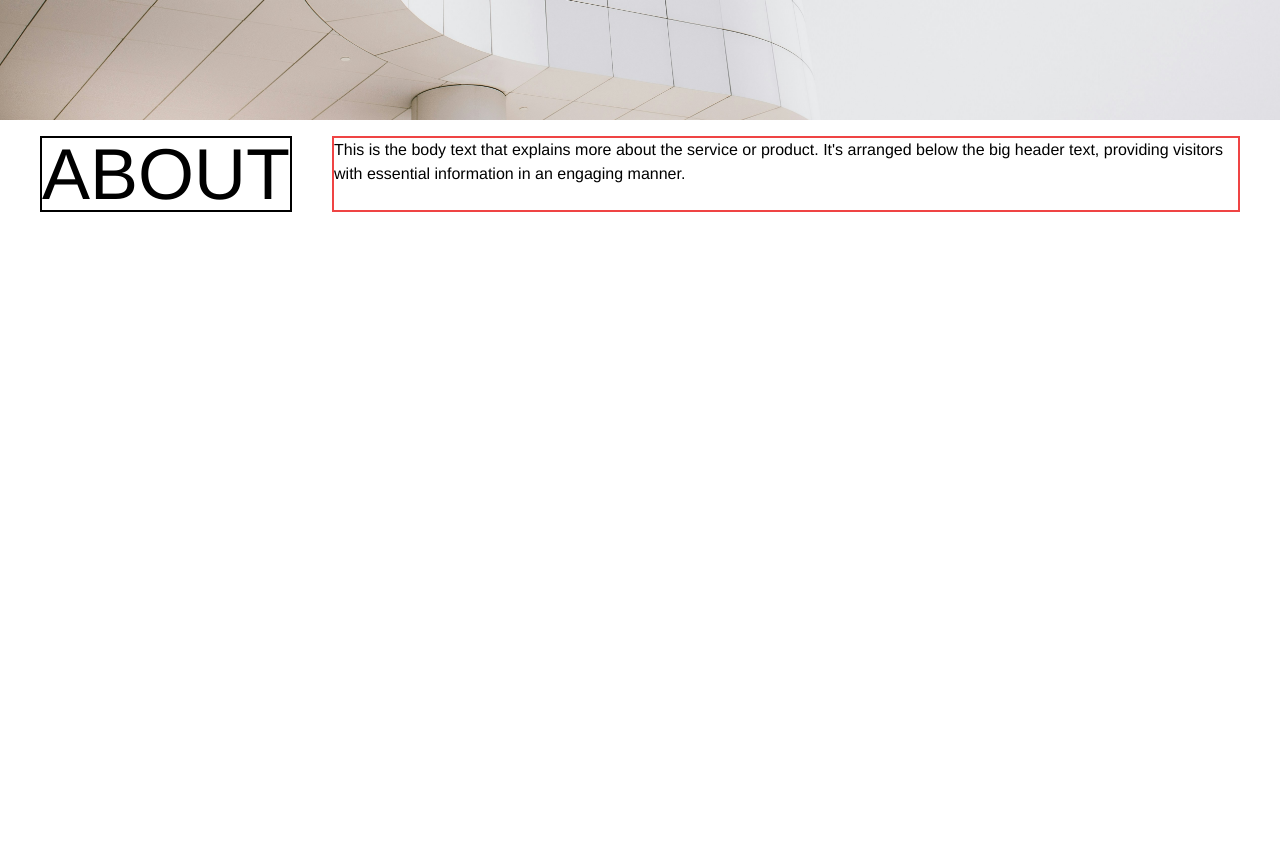
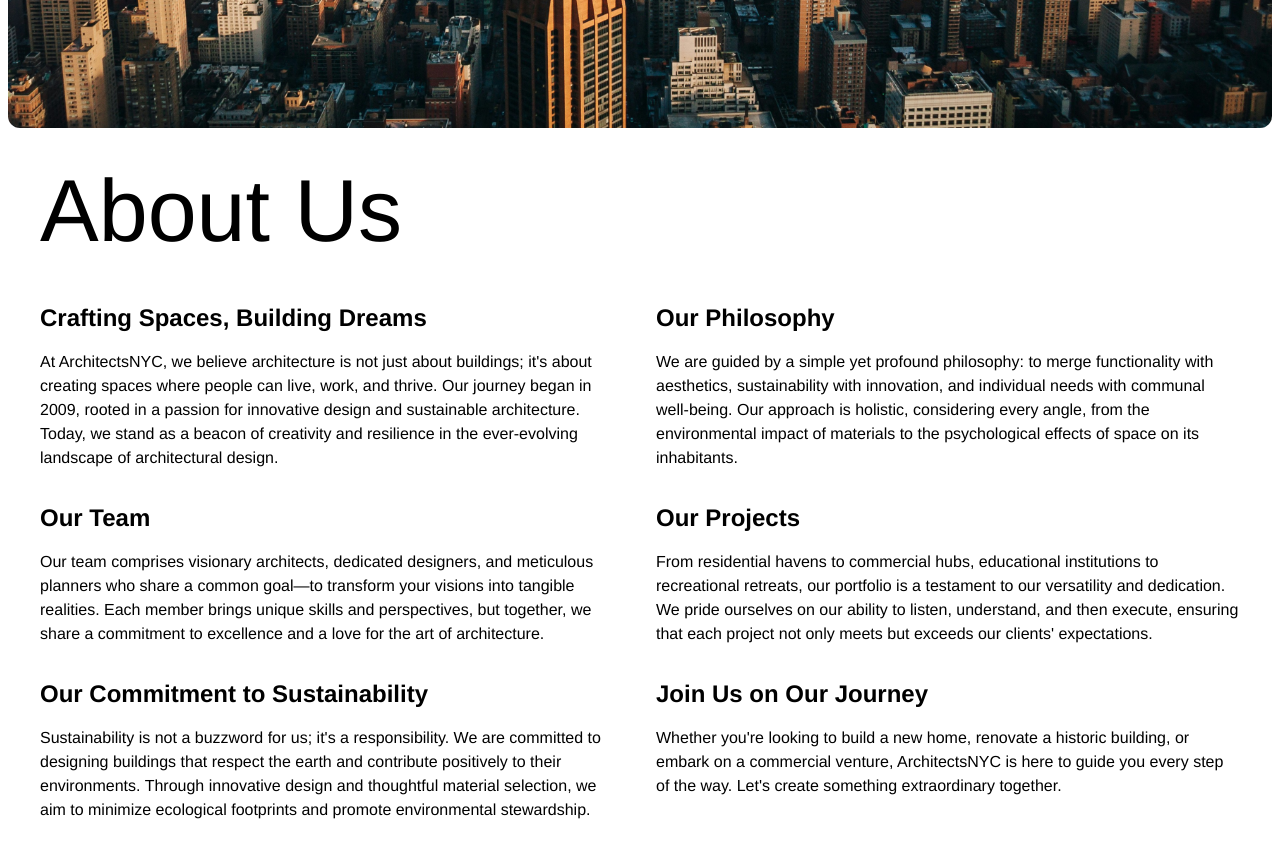
Before and after one commit to paradimes/lp-2, a React (Vite) app in the folder client/: page /about in a window 1280 px wide. Shown: the part 480-1338 px from the top of the page. Before the commit the page ends 800 px from the top, so only its background shows below. Built offline with nearby package versions, Linux system fonts and the light colour scheme.

Commit message:
completed about page

```diff
--- /dev/null
+++ b/client/src/components/AboutSection.tsx
@@ -0,0 +1,81 @@
+export default function AboutSection() {
+  return (
+    <div className="about-page mx-5 md:mx-10 mb-8 py-4 ">
+      {/* <h1 className="text-4xl font-bold text-left mb-12">About Us</h1> */}
+
+      <div className="grid grid-cols-1 md:grid-cols-2 gap-8">
+        <section>
+          <h2 className="text-2xl font-semibold mb-4">
+            Crafting Spaces, Building Dreams
+          </h2>
+          <p>
+            At ArchitectsNYC, we believe architecture is not just about
+            buildings; it's about creating spaces where people can live, work,
+            and thrive. Our journey began in 2009, rooted in a passion for
+            innovative design and sustainable architecture. Today, we stand as a
+            beacon of creativity and resilience in the ever-evolving landscape
+            of architectural design.
+          </p>
+        </section>
+
+        <section>
+          <h2 className="text-2xl font-semibold mb-4">Our Philosophy</h2>
+          <p>
+            We are guided by a simple yet profound philosophy: to merge
+            functionality with aesthetics, sustainability with innovation, and
+            individual needs with communal well-being. Our approach is holistic,
+            considering every angle, from the environmental impact of materials
+            to the psychological effects of space on its inhabitants.
+          </p>
+        </section>
+
+        <section>
+          <h2 className="text-2xl font-semibold mb-4">Our Team</h2>
+          <p>
+            Our team comprises visionary architects, dedicated designers, and
+            meticulous planners who share a common goal—to transform your
+            visions into tangible realities. Each member brings unique skills
+            and perspectives, but together, we share a commitment to excellence
+            and a love for the art of architecture.
+          </p>
+        </section>
+
+        <section>
+          <h2 className="text-2xl font-semibold mb-4">Our Projects</h2>
+          <p>
+            From residential havens to commercial hubs, educational institutions
+            to recreational retreats, our portfolio is a testament to our
+            versatility and dedication. We pride ourselves on our ability to
+            listen, understand, and then execute, ensuring that each project not
+            only meets but exceeds our clients' expectations.
+          </p>
+        </section>
+
+        <section>
+          <h2 className="text-2xl font-semibold mb-4">
+            Our Commitment to Sustainability
+          </h2>
+          <p>
+            Sustainability is not a buzzword for us; it's a responsibility. We
+            are committed to designing buildings that respect the earth and
+            contribute positively to their environments. Through innovative
+            design and thoughtful material selection, we aim to minimize
+            ecological footprints and promote environmental stewardship.
+          </p>
+        </section>
+
+        <section>
+          <h2 className="text-2xl font-semibold mb-4">
+            Join Us on Our Journey
+          </h2>
+          <p>
+            Whether you're looking to build a new home, renovate a historic
+            building, or embark on a commercial venture, ArchitectsNYC is here
+            to guide you every step of the way. Let's create something
+            extraordinary together.
+          </p>
+        </section>
+      </div>
+    </div>
+  );
+}
--- a/client/src/components/common/Header.tsx
+++ b/client/src/components/common/Header.tsx
@@ -9,7 +9,7 @@
     >
       <button className="bg-black bg-opacity-60 p-[2px] rounded-full">
         <div className="bg-black hover:bg-opacity-60 px-6 py-[3px] rounded-full text-white">
-          ArchitectsYYZ
+          ArchitectsNYC
         </div>
       </button>
 
--- a/client/src/pages/AboutPage.tsx
+++ b/client/src/pages/AboutPage.tsx
@@ -1,5 +1,6 @@
-/* eslint-disable @typescript-eslint/no-unused-vars */
-import bg from "../assets/homeBg.jpeg";
+import bg from "../assets/about.jpeg";
+import AboutSection from "../components/AboutSection";
+import Hero from "../components/Hero";
 import Header from "../components/common/Header";
 
 export default function AboutPage() {
@@ -7,20 +8,15 @@
     <div>
       <div
         id="background-section"
-        className="w-full h-[75vh] bg-cover bg-center flex items-start justify-center"
+        className=" h-[75vh] bg-cover bg-center flex items-start justify-center m-2 rounded-xl box-border"
         style={{ backgroundImage: `url(${bg})` }}
       >
         <Header />
       </div>
 
-      <div className="flex flex-row w-full gap-10 px-10 py-4">
-        <h1 className="text-7xl border-2 border-black">ABOUT</h1>
-        <p className=" border-2 border-red-500">
-          This is the body text that explains more about the service or product.
-          It's arranged below the big header text, providing visitors with
-          essential information in an engaging manner.
-        </p>
-      </div>
+      <Hero title="About Us" description="" showButton={false} />
+
+      <AboutSection />
     </div>
   );
 }
--- a/client/src/pages/HomePage.tsx
+++ b/client/src/pages/HomePage.tsx
@@ -15,7 +15,7 @@
 
       <Hero
         title="Visionaries of form, masters of light"
-        description="At ArchitectsYYZ, we merge innovation with elegance to sculpt spaces that resonate with modern living yet stand timeless. Our dedication to sustainable design and meticulous attention to detail ensures every project is not just a structure, but a landmark of beauty and functionality. We're shaping the future, one space at a time."
+        description="At ArchitectsNYC, we merge innovation with elegance to sculpt spaces that resonate with modern living yet stand timeless. Our dedication to sustainable design and meticulous attention to detail ensures every project is not just a structure, but a landmark of beauty and functionality. We're shaping the future, one space at a time."
         buttonTitle="Start your project today"
         showButton={true}
       />
--- a/client/src/pages/ServicesPage.tsx
+++ b/client/src/pages/ServicesPage.tsx
@@ -16,7 +16,7 @@
 
       <Hero
         title="Elevate Your Space, Embrace Innovation"
-        description="At ArchitectsYYZ, we blend creativity with functionality to bring your vision to life. Our dedicated team offers a comprehensive suite of services designed to meet every aspect of your architectural and design needs. Explore our services below to see how we can transform your space into a masterpiece of form and function."
+        description="At ArchitectsNYC, we blend creativity with functionality to bring your vision to life. Our dedicated team offers a comprehensive suite of services designed to meet every aspect of your architectural and design needs. Explore our services below to see how we can transform your space into a masterpiece of form and function."
         showButton={false}
       />
       <ServicesSection />
```
Also changed, not shown: client/src/assets/about.jpeg (added), 1 other file (tests, documents, lock files or other folders).
